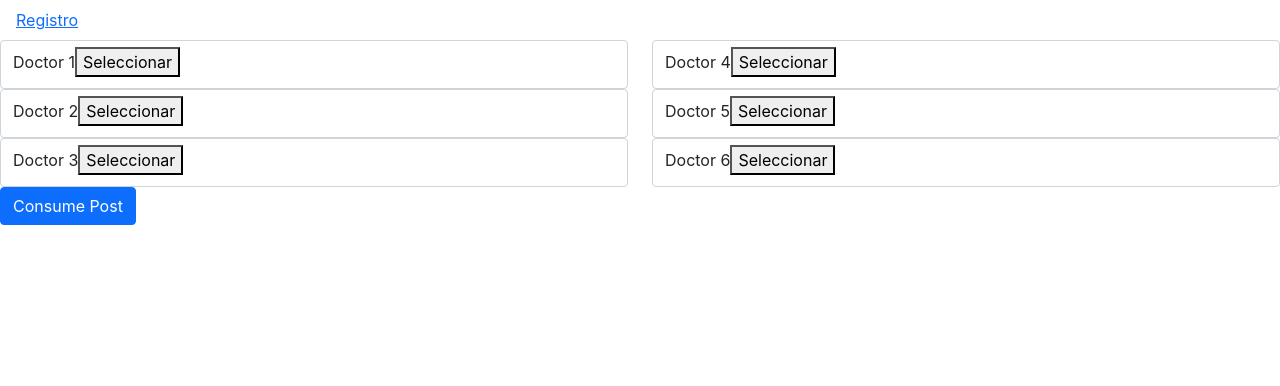
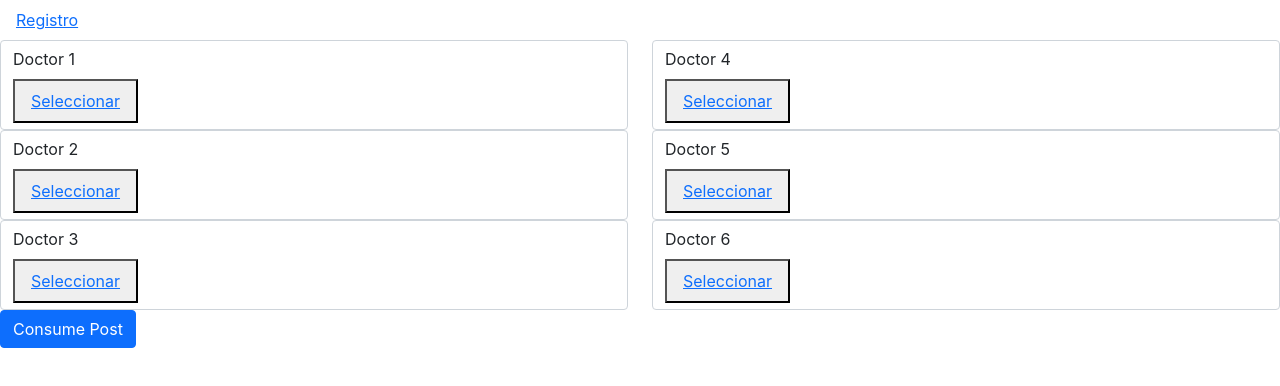
Before and after one commit to Gigio212/Proyecto_Doctores, a React (Create React App) app: page / in a window 1280 px wide. Both pictures are taken after typing "Sample", "Sample", "Sample", "Sample", "Sample" into the empty fields and a click on the button "Continuar". Shown: the top 386 px of the page. Built offline with nearby package versions, Linux system fonts and the light colour scheme; no server answers.

Commit message:
New2 Update

```diff
--- a/src/App.js
+++ b/src/App.js
@@ -129,13 +129,13 @@ class Doctores extends React.Component{
                   <div class="col-lg-6">
                       <div class="form-control">
                           <label class="form-label">Doctor 1</label>
-                          <button onClick="">  Seleccionar </button>
+                          <button className="nav-link"><Link to="/Doc1Pacientes">Seleccionar</Link></button>
                       </div>
                   </div>
                   <div class="col-lg-6">
                       <div class="form-control">
                       <label class="form-label">Doctor 4</label>
-                      <button onClick="">  Seleccionar </button>
+                      <button className="nav-link"><Link to="/Doc4Pacientes">Seleccionar</Link></button>
                       </div>
                   </div>
               </div>
@@ -143,13 +143,13 @@ class Doctores extends React.Component{
                   <div class="col-lg-6">
                       <div class="form-control">
                           <label class="form-label">Doctor 2</label>
-                          <button onClick="">  Seleccionar </button>
+                          <button className="nav-link"><Link to="/Doc2Pacientes">Seleccionar</Link></button>
                       </div>
                   </div>
                   <div class="col-lg-6">
                       <div class="form-control">
                       <label class="form-label">Doctor 5</label>
-                      <button onClick="">  Seleccionar </button>
+                      <button className="nav-link"><Link to="/Doc5Pacientes">Seleccionar</Link></button>
                       </div>
                   </div>
               </div>
@@ -158,13 +158,13 @@ class Doctores extends React.Component{
                   <div class="col-lg-6">
                       <div class="form-control">
                           <label class="form-label">Doctor 3</label>
-                          <button onClick="">  Seleccionar </button>
+                          <button className="nav-link"><Link to="/Doc3Pacientes">Seleccionar</Link></button>
                       </div>
                   </div>
                   <div class="col-lg-6">
                       <div class="form-control">
                         <label class="form-label">Doctor 6</label>
-                        <button onClick="">  Seleccionar </button>
+                        <button className="nav-link"><Link to="/Doc6Pacientes">Seleccionar</Link></button>
                       </div>
                   </div>
               </div>
@@ -172,6 +172,59 @@ class Doctores extends React.Component{
       </div>
     )
   }
+}
+
+function Doc1Pacientes(){
+  return(
+    <div>
+      Pacientes del Jaime
+    </div>
+  )
+}
+
+
+function Doc2Pacientes(){
+  return(
+    <div>
+            Pacientes del Rodrigo
+    </div>
+  )
+}
+
+
+function Doc3Pacientes(){
+  return(
+    <div>
+            Pacientes del Roberto
+    </div>
+  )
+}
+
+
+function Doc4Pacientes(){
+  return(
+    <div>
+            Pacientes del Sofia
+    </div>
+  )
+}
+
+
+function Doc5Pacientes(){
+  return(
+    <div>
+            Pacientes del Ana
+    </div>
+  )
+}
+
+
+function Doc6Pacientes(){
+  return(
+    <div>
+            Pacientes del Andrea
+    </div>
+  )
 }
 
 function App() {
@@ -182,6 +235,12 @@ function App() {
             <Route path="/" element={<Home/>}>
             </Route>
             <Route path="/Doctores" element={<Doctores/>}/>
+            <Route path="/Doc1Pacientes" element={<Doc1Pacientes/>}/>
+            <Route path="/Doc2Pacientes" element={<Doc2Pacientes/>}/>
+            <Route path="/Doc3Pacientes" element={<Doc3Pacientes/>}/>
+            <Route path="/Doc4Pacientes" element={<Doc4Pacientes/>}/>
+            <Route path="/Doc5Pacientes" element={<Doc5Pacientes/>}/>
+            <Route path="/Doc6Pacientes" element={<Doc6Pacientes/>}/>
         </Routes>
     </div>
   );
```
